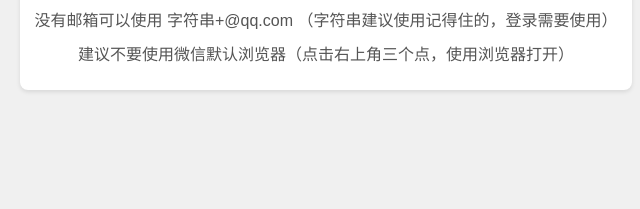
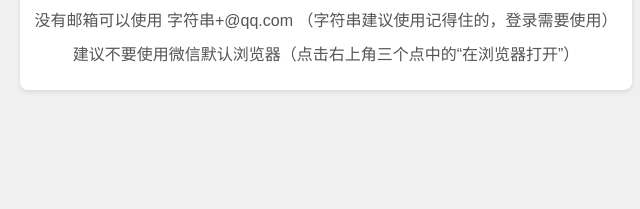
Before and after one commit to zhengddzz/qq, a plain HTML site: page index.html in a window 1280 px wide. Shown: the part 460-669 px from the top of the page, 314-954 px from the left. Drawn offline with Linux system fonts and the light colour scheme.

Commit message:
Update index.html

```diff
--- a/index.html
+++ b/index.html
@@ -80,7 +80,7 @@
     <div class="intro">
         <h3>注册提醒：</h3>
         <p>没有邮箱可以使用 字符串+@qq.com （字符串建议使用记得住的，登录需要使用）</p>
-        <p>建议不要使用微信默认浏览器（点击右上角三个点，使用浏览器打开）</p>
+        <p>建议不要使用微信默认浏览器（点击右上角三个点中的“在浏览器打开”）</p>
         <p></p>
     </div>
 
```
